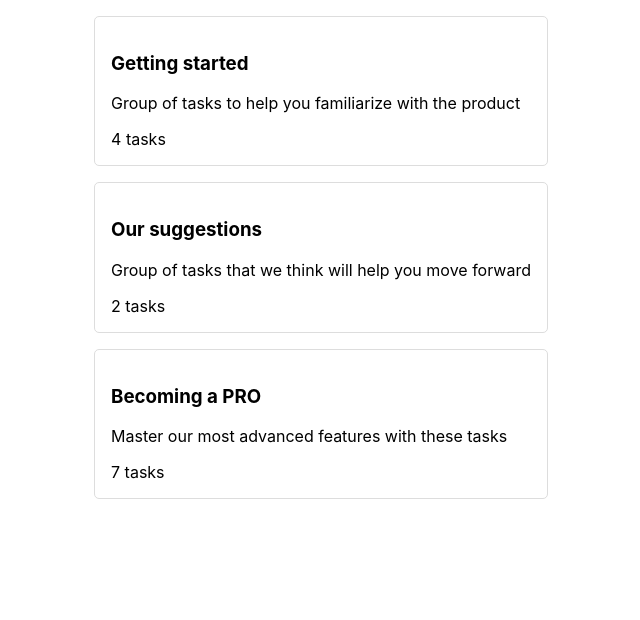
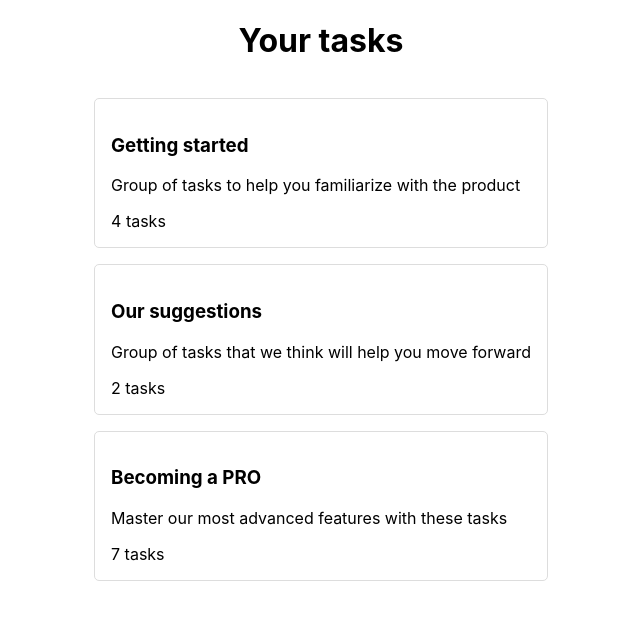
Before and after one commit to kaiosilveira/ab-testing-web-app, a React (Create React App) app: page /tasks in a window 1280 px wide. Shown: the top 620 px of the page, without its empty margins (319-959 px from the left). Built offline with nearby package versions, Linux system fonts and the light colour scheme.

Commit message:
add title to TasksScreen

```diff
--- a/src/screens/Tasks/index.js
+++ b/src/screens/Tasks/index.js
@@ -1,4 +1,5 @@
 import TaskBlocks from '../../components/TaskBlocks';
+import * as S from './styles';
 
 const TASK_BLOCK_ITEMS = [
   {
@@ -22,7 +23,12 @@ const TASK_BLOCK_ITEMS = [
 ];
 
 const TasksScreen = () => {
-  return <TaskBlocks taskBlockItems={TASK_BLOCK_ITEMS} />;
+  return (
+    <S.TasksScreen>
+      <h1>Your tasks</h1>
+      <TaskBlocks taskBlockItems={TASK_BLOCK_ITEMS} />
+    </S.TasksScreen>
+  );
 };
 
 export default TasksScreen;
--- /dev/null
+++ b/src/screens/Tasks/styles.js
@@ -0,0 +1,8 @@
+import styled from 'styled-components';
+
+export const TasksScreen = styled.div`
+  display: flex;
+  flex-direction: column;
+  justify-content: center;
+  align-items: center;
+`;
```
